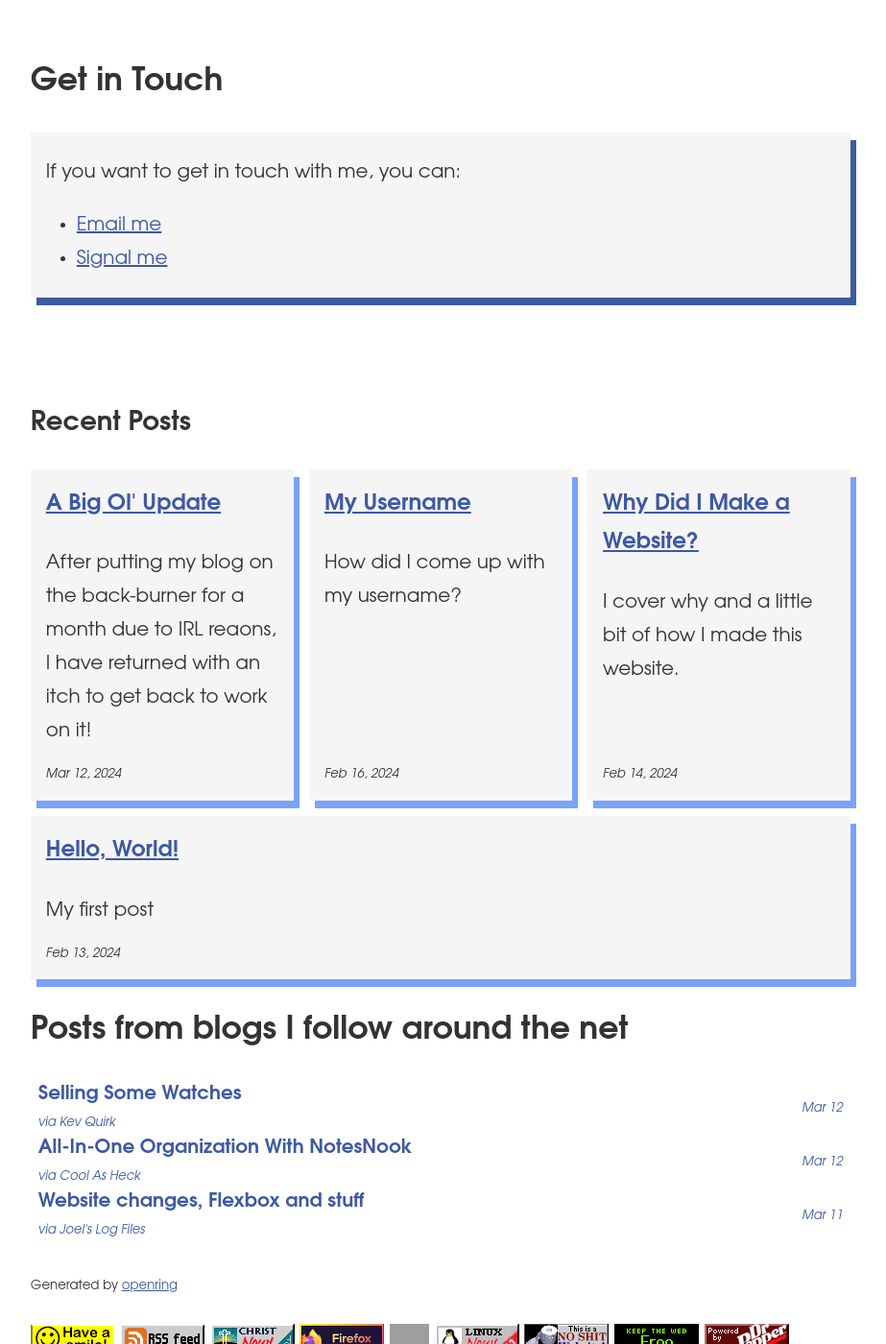
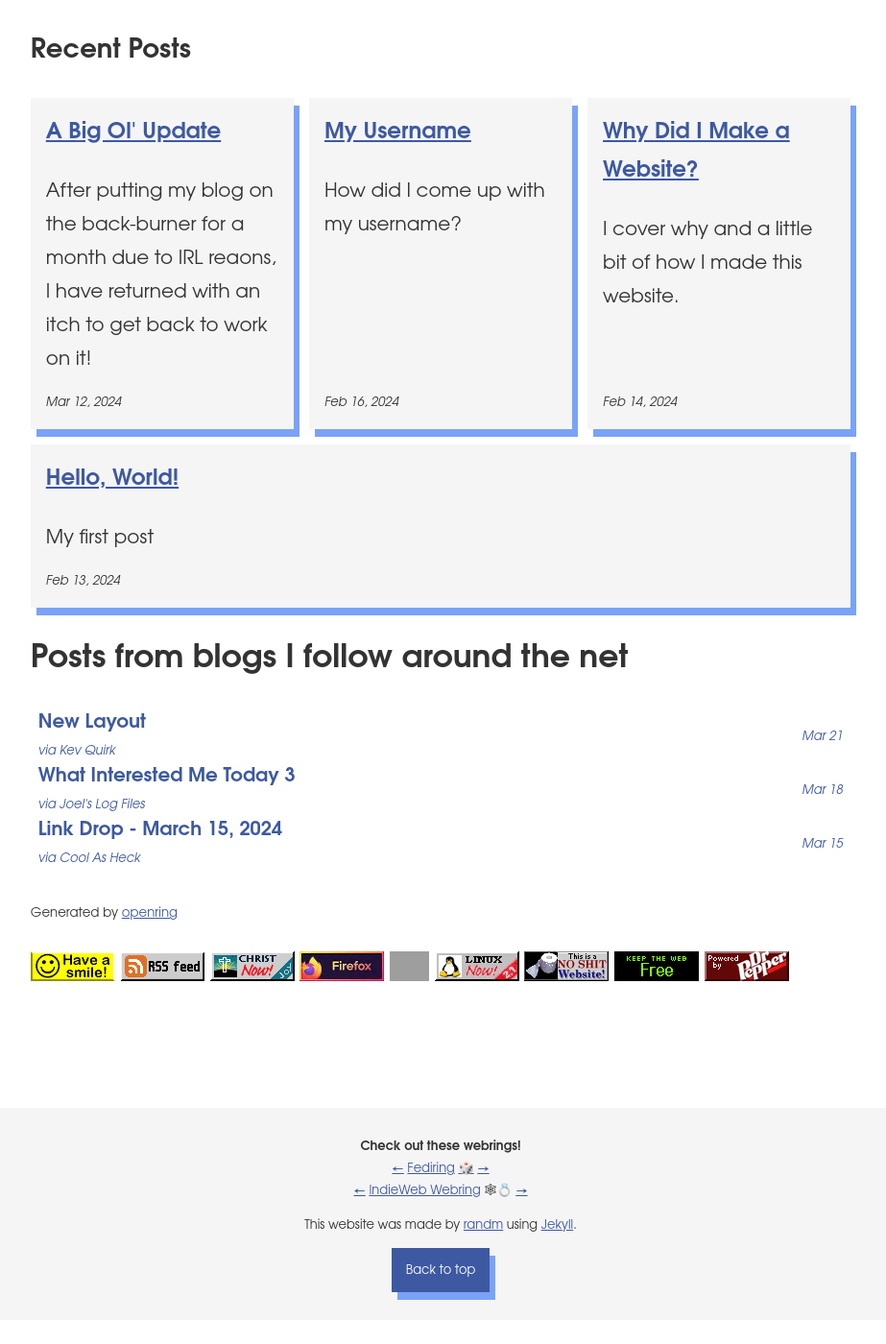
Before and after one commit to randm1/blog, a Jekyll site: the page built from about.md, in a window 1280 px wide and 1400 px high, scrolled down 2115 px. Shown: the whole window at 96% size, without its empty margins (181-1104 px from the left). Built offline with Jekyll 4.4.1, drawn with Linux system fonts in a browser that asks for light colours; after the commit the page ends 3490 px from its top, so only the background shows below that; grey boxes are pictures that could not be loaded.

Commit message:
Addncontact page, fix various typos that broke the RSS page, add email back to comments option

```diff
--- a/_data/navigation.yml
+++ b/_data/navigation.yml
@@ -4,5 +4,7 @@
   link: /about/
 - name: Blog
   link: /blog/
+- name: Contact
+  link: /contact/
 - name: Subscribe
   link: /feed.xml/
--- a/_includes/comments.html
+++ b/_includes/comments.html
@@ -4,11 +4,11 @@
 <noscript>
     <p>You need JavaScript to view comments here.</p>
 </noscript>
-    <!--<a class="button" href="https://{{page.host}}/@{{ page.username }}/{{ page.com_id }}">View on Mastodon</a><br>-->
+<a class="button" href="mailto:samuel.bmc@proton.me?subject=Re:&#032{{ page.title | uri_escape }}">Reply via email (private)</a>
     <a class="button" id="load-comment">Load comments</a>
 </div>
     <details style="box-shadow: 6px 8px var(--accent);">
-        <summary>Reply with Mastodon</summary>
+        <summary>Reply with Fediverse</summary>
         <p>You can reply with Mastodon by pasting this URL into the search field of your client:</p>
         <pre><a href="https://{{ page.host }}/@{{ page.username }}/{{ page.com_id }}">https://{{ page.host }}/@{{ page.username }}/{{ page.com_id }}</a></pre>
     </details>
--- a/_includes/footer.html
+++ b/_includes/footer.html
@@ -1,10 +1,11 @@
 <p id="webrings">
-	<b>Check out these webrings!</b><br/>
+	<b>Check out these webrings!</b>
+	<br/>
 	<a href="https://fediring.net/previous?host=randm.website">←</a>
 	<a href="https://fediring.net/">Fediring</a>
 	<a href="https://fediring.net/random">🎲</a>
 	<a href="https://fediring.net/next?host=randm.website">→</a>
-	<br>
+	<br/>
 	<a href="https://xn--sr8hvo.ws/previous">←</a>
 	<a href="https://xn--sr8hvo.ws">IndieWeb Webring</a> 🕸💍
 	<a href="https://xn--sr8hvo.ws/next">→</a>
--- a/_includes/out.html
+++ b/_includes/out.html
@@ -3,31 +3,31 @@
       <ul class="posts">
 
         <li>
-          <a class="post" href="https://kevquirk.com/selling-some-watches" target="_blank" rel="noopener">
-            <span class="post-title">Selling Some Watches<br>
+          <a class="post" href="https://kevquirk.com/new-layout" target="_blank" rel="noopener">
+            <span class="post-title">New Layout<br>
               <span class="post-author">via Kev Quirk</span>
             </span>
-            <span class="post-date">Mar 12</span>
+            <span class="post-date">Mar 21</span>
           </a>
         </li>
 
 
         <li>
-          <a class="post" href="https://cool-as-heck.blog/posts/all-in-one-organization-with-notesnook" target="_blank" rel="noopener">
-            <span class="post-title">All-In-One Organization With NotesNook<br>
-              <span class="post-author">via Cool As Heck</span>
+          <a class="post" href="https://joelchrono.xyz/blog/what-interested-me-today-3/" target="_blank" rel="noopener">
+            <span class="post-title">What Interested Me Today 3<br>
+              <span class="post-author">via Joel&#39;s Log Files</span>
             </span>
-            <span class="post-date">Mar 12</span>
+            <span class="post-date">Mar 18</span>
           </a>
         </li>
 
 
         <li>
-          <a class="post" href="https://joelchrono.xyz/blog/website-changes-flexbox-and-stuff/" target="_blank" rel="noopener">
-            <span class="post-title">Website changes, Flexbox and stuff<br>
-              <span class="post-author">via Joel&#39;s Log Files</span>
+          <a class="post" href="https://cool-as-heck.blog/posts/link-drop-march-15-2024" target="_blank" rel="noopener">
+            <span class="post-title">Link Drop - March 15, 2024<br>
+              <span class="post-author">via Cool As Heck</span>
             </span>
-            <span class="post-date">Mar 11</span>
+            <span class="post-date">Mar 15</span>
           </a>
         </li>
 
--- a/about.md
+++ b/about.md
@@ -13,7 +13,7 @@
 Most of my intrests are in the technology landsape, including software (FOSS in particular), electronics, video games, and finding my way around playing the guitar. I am a proud Christian, too.
 </aside>
 
-<br>
+<br/>
 
 <aside markdown="1">
 ## Hobbies and Intrests
@@ -27,7 +27,7 @@
 * Electronics 📟
 </aside>
 
-<br>
+<br/>
 
 ## What I Use
 <div class="flex-container">
@@ -58,7 +58,7 @@
 </article>
 </div>
 
-<br>
+<br/>
 
 ## About this website
 <aside markdown="1">
@@ -66,13 +66,3 @@
 
 This site's source code can be seen on **[GitHub](https://github.com/randm1/blog)**.
 </aside>
-
-<br>
-
-## Get in Touch
-<aside class="wrapper" markdown="1">
-If you want to get in touch with me, you can:
-* [Email me](mailto:samuel.bmc@proton.me)
-* [Signal me](https://signal.me/#eu/Pcbyy-zvYLrgiMnh5fW9P4chgY53k8tXtONWAXtpdXu05XuAQi5C9LRSVfHf_ZRo)
-</aside>
-<br>
```
Also changed, not shown: contact.md (added, +19 -0 lines).
